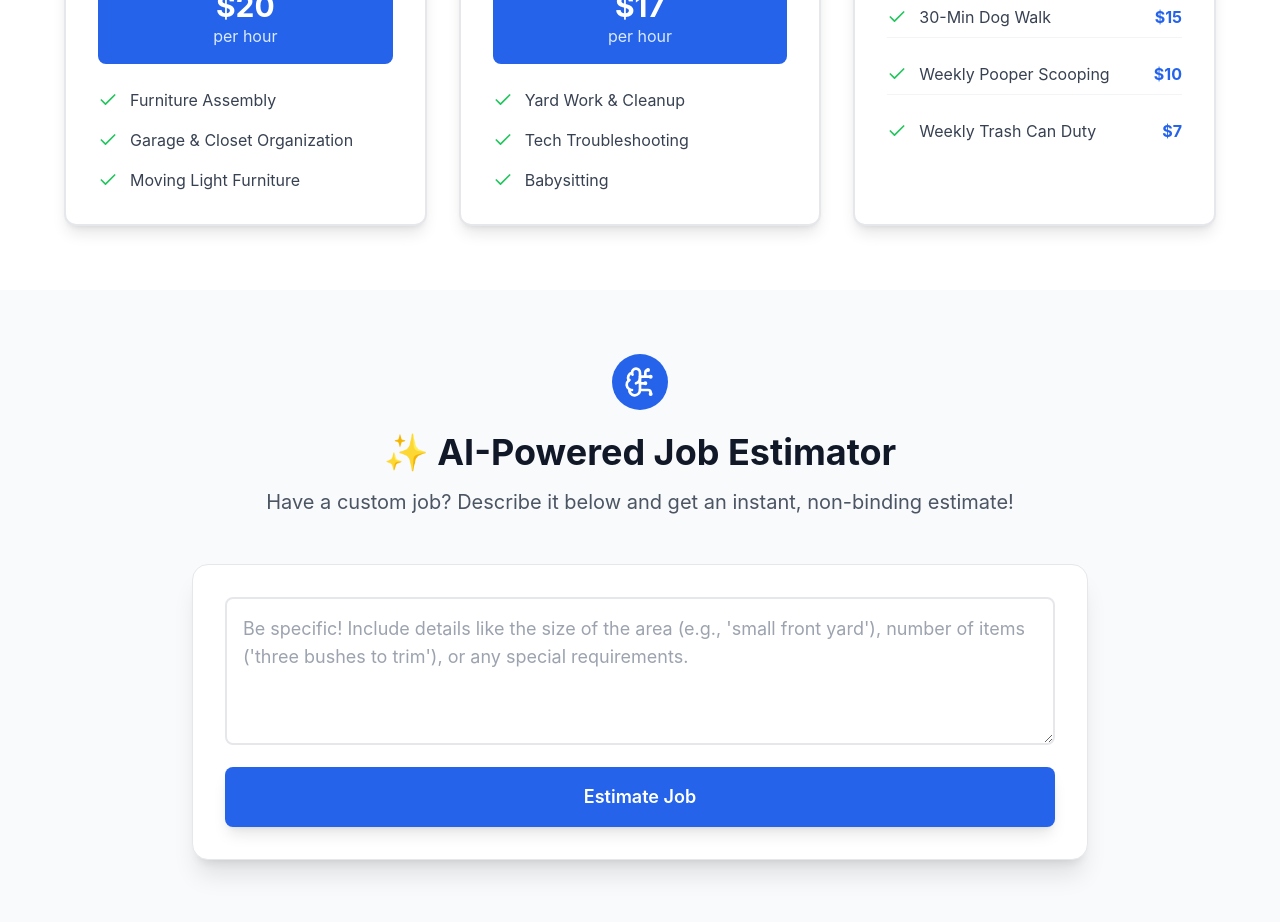
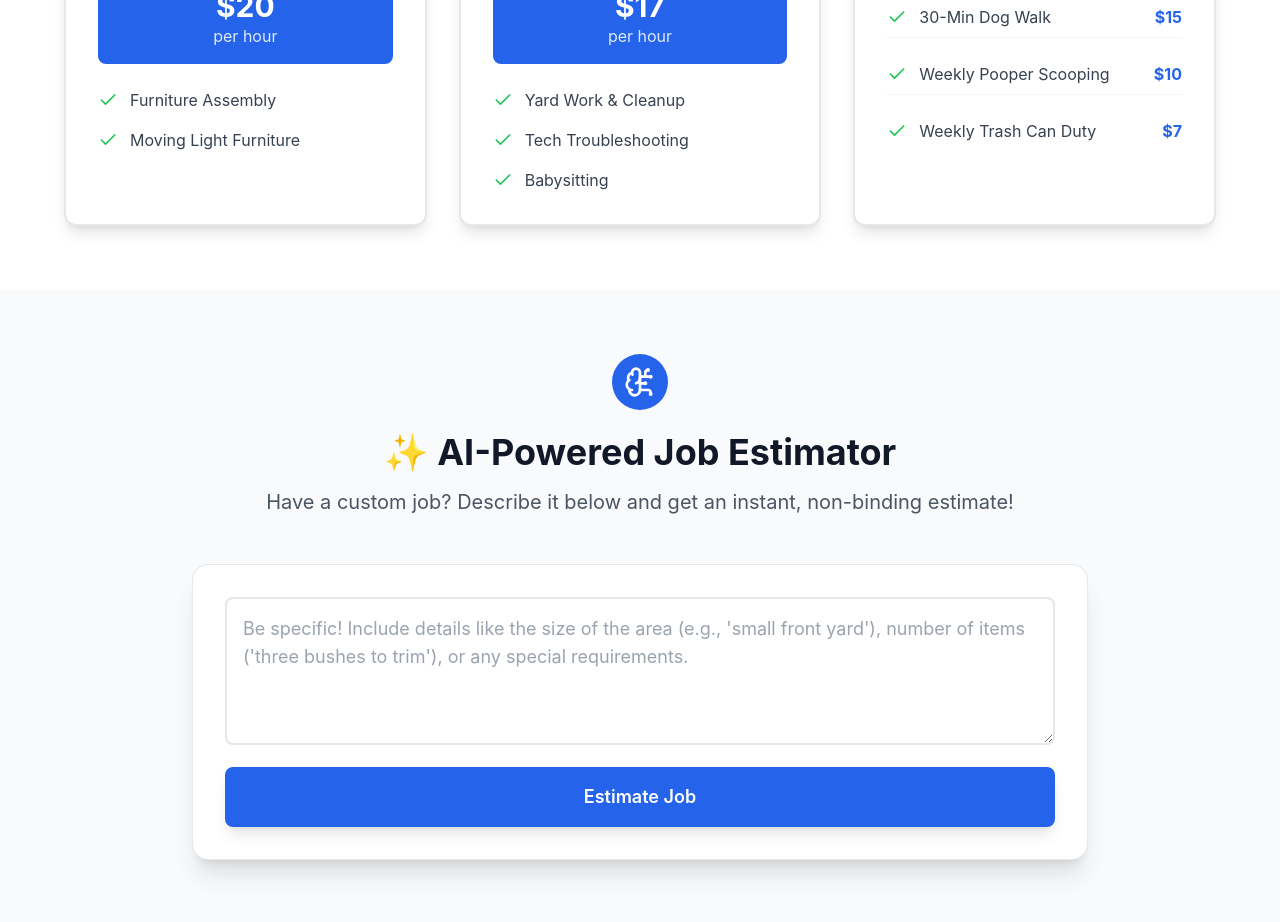
Before and after one commit to SIGMAT3CH/fearings-services, a React (Vite) app: page / in a window 1280 px wide. Shown: the part 920-1842 px from the top of the page. Built offline with nearby package versions, Linux system fonts and the light colour scheme.

Commit message:
Fixing Listed Jobs

```diff
--- a/src/App.tsx
+++ b/src/App.tsx
@@ -234,7 +234,6 @@ const App = () => {
               <div className="bg-blue-600 text-white rounded-lg p-4 mb-6 text-center"><div className="text-3xl font-bold">$20</div><div className="text-blue-100">per hour</div></div>
               <ul className="space-y-4">
                 <li className="flex items-start"><Check className="h-5 w-5 text-green-500 mr-3 mt-0.5 flex-shrink-0" /><span className="text-gray-700 dark:text-gray-300">Furniture Assembly</span></li>
-                <li className="flex items-start"><Check className="h-5 w-5 text-green-500 mr-3 mt-0.5 flex-shrink-0" /><span className="text-gray-700 dark:text-gray-300">Garage & Closet Organization</span></li>
                 <li className="flex items-start"><Check className="h-5 w-5 text-green-500 mr-3 mt-0.5 flex-shrink-0" /><span className="text-gray-700 dark:text-gray-300">Moving Light Furniture</span></li>
               </ul>
             </div>
```
